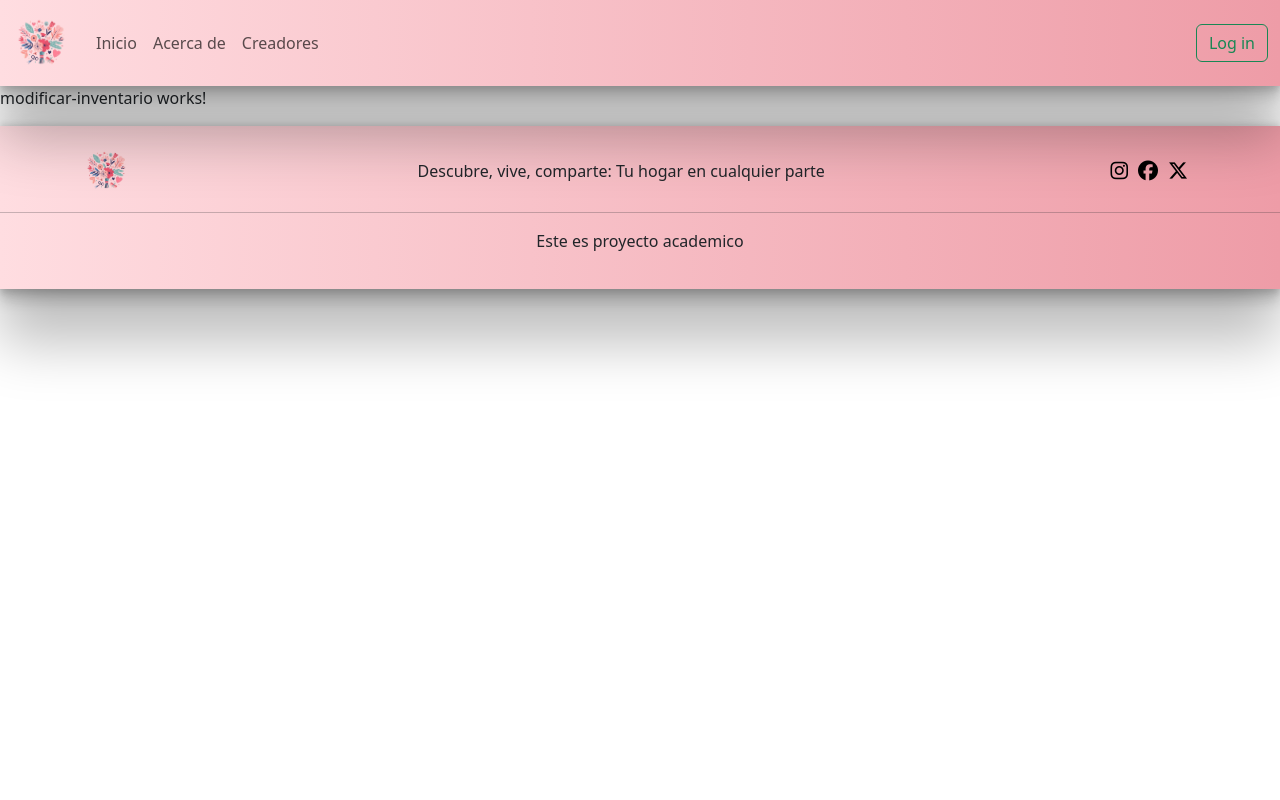
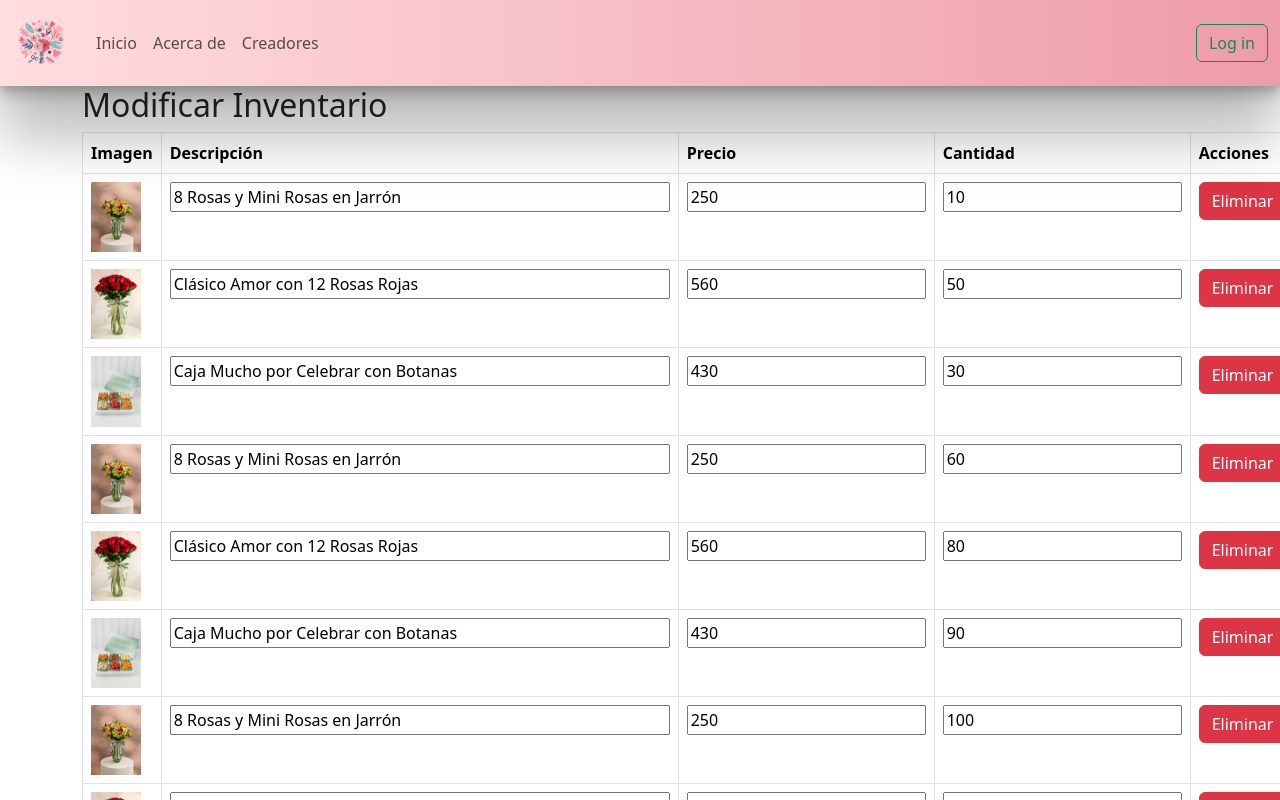
Before and after one commit to regaaron/Buganbilias, an Angular app: page /modificarInventario in a window 1280 px wide. Shown: the top 800 px of the page. Built offline with nearby package versions, Linux system fonts and the light colour scheme.

Commit message:
Modificar inventario

```diff
--- a/src/app/componentes/inicio/inicio.component.ts
+++ b/src/app/componentes/inicio/inicio.component.ts
@@ -11,6 +11,7 @@ import { Productos } from '../../productos';
   templateUrl: './inicio.component.html',
   styleUrl: './inicio.component.css'
 })
+
 export class InicioComponent {
   productos !: Producto [];
   ngOnInit(){
--- a/src/app/componentes/modificar-inventario/modificar-inventario.component.css
+++ b/src/app/componentes/modificar-inventario/modificar-inventario.component.css
@@ -0,0 +1,3 @@
+.descripcion{
+    width: 500px;
+}
--- a/src/app/componentes/modificar-inventario/modificar-inventario.component.html
+++ b/src/app/componentes/modificar-inventario/modificar-inventario.component.html
@@ -1 +1,34 @@
-<p>modificar-inventario works!</p>
+
+<div class="container">
+    <h2>Modificar Inventario</h2>
+    <table class="table table-bordered">
+      <thead>
+        <tr>
+          <th>Imagen</th>
+          <th>Descripción</th>
+          <th>Precio</th>
+          <th>Cantidad</th>
+          <th>Acciones</th>
+        </tr>
+      </thead>
+      <tbody>
+        @for (producto of productos; track producto; let i = $index) {
+        <tr >
+          <td><img [src]="producto.imagen1" alt="Imagen del producto" width="50"></td>
+          <td>
+            <input type="text" class="descripcion" [(ngModel)]="producto.descripcion"  (change)="actualizarProducto(i, 'descripcion', producto.descripcion)">
+          </td>
+          <td>
+            <input type="number" [min]="producto.cantidad"  [(ngModel)]="producto.precio" (change)="actualizarProducto(i, 'precio', producto.precio)">
+          </td>
+          <td>
+            <input type="number" [(ngModel)]="producto.cantidad" (change)="actualizarProducto(i, 'cantidad', producto.cantidad)">
+          </td>
+          <td>
+            <button (click)="eliminarProducto(i)" class="btn btn-danger">Eliminar</button>
+          </td>
+        </tr>
+    }
+      </tbody>
+    </table>
+  </div>
--- a/src/app/componentes/modificar-inventario/modificar-inventario.component.ts
+++ b/src/app/componentes/modificar-inventario/modificar-inventario.component.ts
@@ -1,12 +1,34 @@
-import { Component } from '@angular/core';
+import { Component, OnInit } from '@angular/core';
+import { Producto } from '../../prodcuto';
+import { Productos } from '../../productos';
+import { FormsModule } from '@angular/forms';
+import { ProductoService } from '../../producto.service';
+
 
 @Component({
   selector: 'app-modificar-inventario',
   standalone: true,
-  imports: [],
+  imports: [FormsModule],
   templateUrl: './modificar-inventario.component.html',
   styleUrl: './modificar-inventario.component.css'
 })
-export class ModificarInventarioComponent {
+export class ModificarInventarioComponent implements OnInit{
+  productos : Producto [] = Productos;
 
+  constructor(private productoService: ProductoService){
+
+  }
+  ngOnInit(){
+    this.productoService.productos$.subscribe(productos => {
+      this.productos = productos;
+    });
+  }
+
+  actualizarProducto(index: number, campo: string, valor: string | number) {
+    this.productoService.actualizarProducto(index, campo, valor);
+  }
+
+  eliminarProducto(index: number) {
+    this.productoService.eliminarProducto(index);
+  }
 }
--- /dev/null
+++ b/src/app/producto.service.ts
@@ -0,0 +1,38 @@
+import { Injectable } from '@angular/core';
+import { BehaviorSubject } from 'rxjs';
+import { Producto } from './prodcuto';
+import { Productos } from './productos';
+
+
+@Injectable({
+  providedIn: 'root'
+})
+export class ProductoService {
+  private productosSubject = new BehaviorSubject<Producto[]>(Productos);
+  productos$ = this.productosSubject.asObservable();
+
+  constructor() { }
+
+  getProductos(): Producto[] {
+    return this.productosSubject.getValue();
+  }
+
+
+  actualizarProducto(index: number, campo: string, valor: string | number) {
+    const productos = this.productosSubject.getValue();
+    if (campo === 'descripcion') {
+      productos[index].descripcion = valor as string;
+    } else if (campo === 'precio') {
+      productos[index].precio = Number(valor);
+    } else if (campo === 'cantidad') {
+      productos[index].cantidad = Number(valor);
+    }
+    this.productosSubject.next(productos);
+  }
+
+  eliminarProducto(index: number) {
+    const productos = this.productosSubject.getValue();
+    productos.splice(index, 1);
+    this.productosSubject.next(productos);
+  }
+}
```
Also changed, not shown: 1 other file (tests, documents, lock files or other folders).
